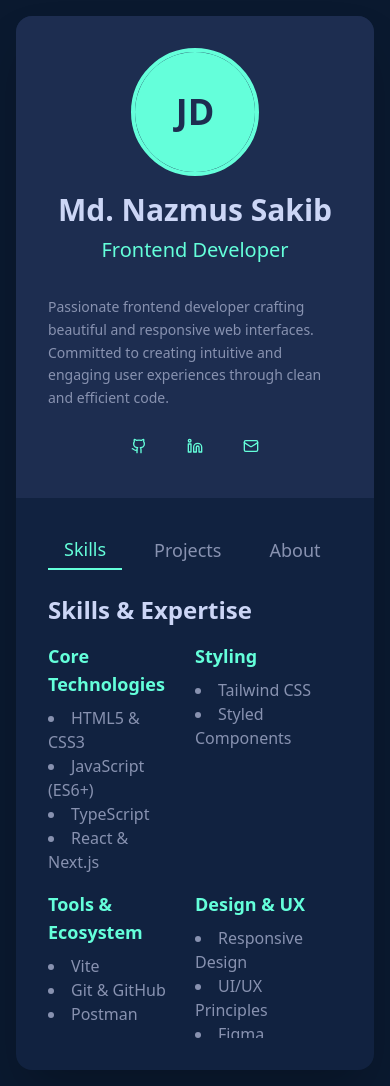
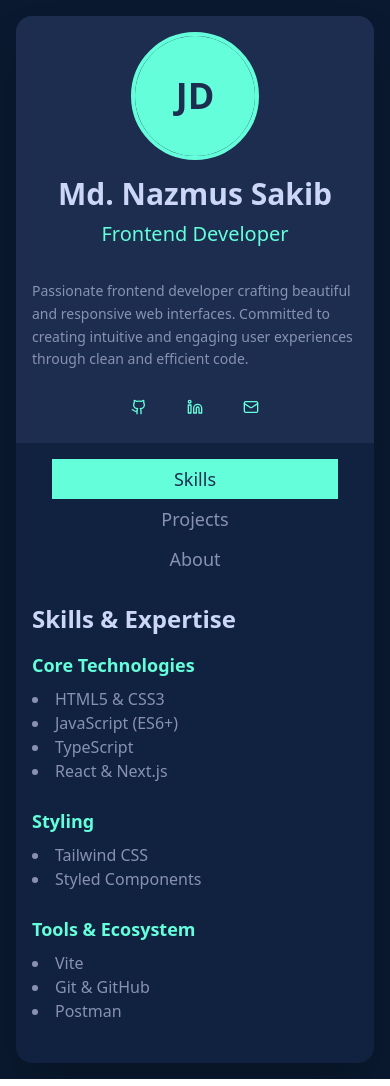
Before and after one commit to searchsakib/searchsakib.github.io, a Next.js app: page / in a window 390 px wide. Built offline with nearby package versions, Linux system fonts and the light colour scheme.

Commit message:
whole website responsive done, Alhamdulillah

```diff
--- a/src/app/page.tsx
+++ b/src/app/page.tsx
@@ -59,7 +59,7 @@ export default function Portfolio() {
         animate={{ opacity: 1, scale: 1 }}
         transition={{ duration: 0.5 }}
       >
-        <div className="lg:w-1/3 p-8 bg-[#1d2d50]">
+        <div className="lg:w-1/3 p-4 lg:p-8 bg-[#1d2d50]">
           <motion.div className="mb-8 text-center lg:text-left" {...fadeIn}>
             <div className="w-32 h-32 rounded-full overflow-hidden mb-4 border-4 border-[#64ffda] mx-auto lg:mx-0">
               <div className="w-full h-full bg-[#64ffda] flex items-center justify-center">
@@ -114,15 +114,18 @@ export default function Portfolio() {
           </motion.div>
         </div>
 
-        <div className="lg:w-2/3 p-8 flex flex-col">
-          <motion.div className="mb-6 flex space-x-4" {...fadeIn}>
+        <div className="lg:w-2/3 p-4 lg:p-8 flex flex-col">
+          <motion.div
+            className="mb-6 flex flex-col md:flex-row md:space-x-4"
+            {...fadeIn}
+          >
             {tabs.map((tab) => (
               <Button
                 key={tab}
                 variant="ghost"
-                className={`text-lg ${
+                className={`text-lg mx-5 md:mx-0 ${
                   activeTab === tab
-                    ? "text-[#64ffda] border-b-2 rounded-none border-[#64ffda]"
+                    ? "text-[#1d2d50] md:text-[#64ffda] md:border-b-2 bg-[#64ffda] md:bg-transparent rounded-none border-[#64ffda]"
                     : "text-[#8892b0]"
                 }`}
                 onClick={() => setActiveTab(tab)}
@@ -145,7 +148,7 @@ export default function Portfolio() {
                 <h2 className="text-2xl font-semibold mb-4 text-[#ccd6f6]">
                   Skills & Expertise
                 </h2>
-                <div className="grid grid-cols-2 gap-4">
+                <div className="grid grid-cols-1 md:grid-cols-2 gap-6">
                   <div>
                     <h3 className="text-lg font-semibold mb-2 text-[#64ffda]">
                       Core Technologies
@@ -203,7 +206,7 @@ export default function Portfolio() {
                 {projects.map((project, index) => (
                   <div
                     key={index}
-                    className="bg-[#233554] rounded-lg p-6 flex flex-col md:flex-row items-center"
+                    className="bg-[#233554] rounded-lg p-4 md:p-6 flex flex-col md:flex-row items-center"
                   >
                     <div className="w-full md:w-1/3 mb-4 md:mb-0 md:mr-6">
                       <div className="rounded-lg overflow-hidden bg-[#64ffda]/10 h-40 flex items-center justify-center">
@@ -223,7 +226,7 @@ export default function Portfolio() {
                       <p className="text-[#8892b0] mb-4">
                         {project.description}
                       </p>
-                      <div className="flex flex-col space-y-4 md:flex-row md:space-x-4 md:space-y-0">
+                      <div className="flex flex-col space-y-4 md:flex-row md:space-x-4 md:space-y-0 space-x-0">
                         <Link href={project.live} target="_blank">
                           <Button className="group border border-[#64ffda] bg-transparent text-[#64ffda] hover:bg-[#64ffda]  hover:text-black">
                             <Globe className="mr-2 h-4 w-4" />
@@ -231,7 +234,7 @@ export default function Portfolio() {
                           </Button>
                         </Link>
                         <Link href={project.code} target="_blank">
-                          <Button className="group border border-[#64ffda] bg-transparent text-[#64ffda] hover:bg-[#64ffda]  hover:text-black">
+                          <Button className="group border border-[#64ffda] bg-transparent text-[#64ffda] hover:bg-[#64ffda]  hover:text-black flex">
                             <Github className="mr-2 h-4 w-4" />
                             Source Code
                           </Button>
--- a/src/components/ui/button.tsx
+++ b/src/components/ui/button.tsx
@@ -16,7 +16,7 @@ const buttonVariants = cva(
           "border border-input bg-background hover:bg-accent hover:text-accent-foreground",
         secondary:
           "bg-secondary text-secondary-foreground hover:bg-secondary/80",
-        ghost: "hover:bg-[#64ffda] hover:text-accent-foreground",
+        ghost: "md:hover:bg-[#64ffda] md:hover:text-accent-foreground",
         link: "text-primary underline-offset-4 hover:underline",
       },
       size: {
```
